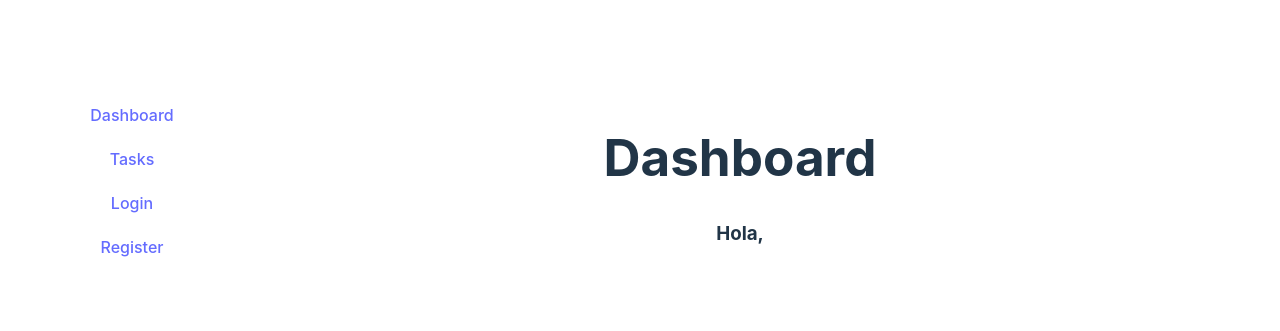
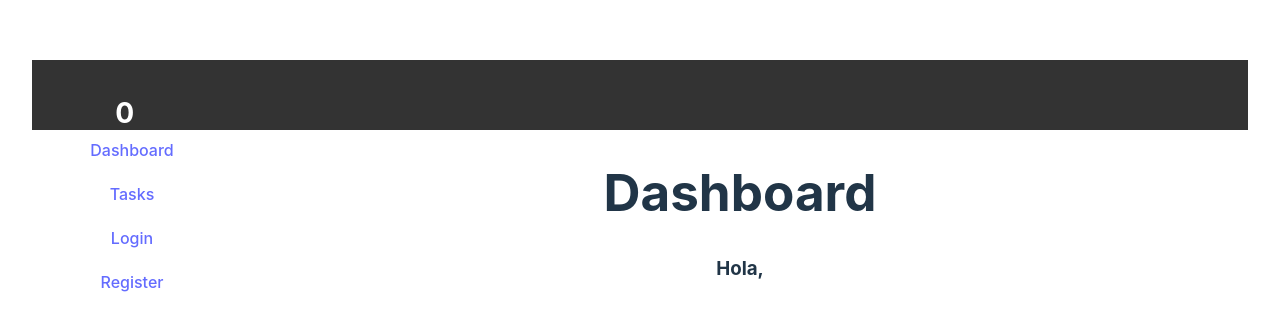
Before and after one commit to VictorOctavio/vue-js, a Vue app: page / in a window 1280 px wide. Shown: the part 219-550 px from the top of the page. Built offline with nearby package versions, Linux system fonts and the light colour scheme; no server answers.

Commit message:
peticiones http

```diff
--- a/package.json
+++ b/package.json
@@ -10,6 +10,7 @@
   },
   "dependencies": {
     "@vee-validate/yup": "^4.14.7",
+    "axios": "^1.7.8",
     "pinia": "^2.2.6",
     "vee-validate": "^4.14.7",
     "vue": "^3.5.12",
@@ -20,5 +21,6 @@
     "typescript": "~5.6.2",
     "vite": "^5.4.10",
     "vue-tsc": "^2.1.8"
-  }
+  },
+  "packageManager": "yarn@1.22.22+sha512.a6b2f7906b721bba3d67d4aff083df04dad64c399707841b7acf00f6b133b7ac24255f2652fa22ae3534329dc6180534e98d17432037ff6fd140556e2bb3137e"
 }
--- a/src/ui/App.vue
+++ b/src/ui/App.vue
@@ -1,4 +1,5 @@
 <template>
+  <Header></Header>
   <div class="wrapper">
     <Sidebar v-if="token" />
     <router-view />
@@ -7,6 +8,8 @@
 
 <script setup lang="ts">
   import Sidebar from './components/Sidebar.vue';
+  import Header from './components/Header.vue';
+
   import { ref } from 'vue';
 
   const token = ref<string | null>('asdas');
--- /dev/null
+++ b/src/ui/components/Header.vue
@@ -0,0 +1,28 @@
+<template>
+    <header class="header">
+        <div class="header-title">Temp acutal: <Weather :temp="10"/> </div>
+    </header>
+</template>
+
+<script setup lang="ts">
+    // @ts-ignore
+    import Weather from './Weather.vue';
+</script>
+
+<style scoped>
+    .header {
+        display: flex;
+        justify-content: space-between;
+        align-items: center;
+        height: 50px;
+        background-color: #333;
+        padding: 10px 20px;
+        position: sticky;
+        top: 0;
+        color: white;
+    }
+
+    .header-title {
+        font-size: 1.5rem;
+    }
+</style>
--- /dev/null
+++ b/src/ui/components/Weather.vue
@@ -0,0 +1,20 @@
+<template>
+    <h3>{{ weather.weather.temperature }}</h3>
+</template>
+
+<script setup lang="ts">
+    import { useWeather } from '../composables/useWeather';
+    import { onMounted } from 'vue';
+    import { useWeatherStore } from '../stores/weatherStore';
+
+    const weather = useWeatherStore();
+
+    onMounted(() => {
+        useWeather();
+    });
+
+</script>
+
+<style scoped>
+
+</style>
--- /dev/null
+++ b/src/ui/composables/useWeather.ts
@@ -0,0 +1,11 @@
+import { useWeatherStore } from "../stores/weatherStore";
+import { getTemperature } from "../helpers/getWeather";
+
+export const useWeather = async () => {
+
+    const { setTepmerature } = useWeatherStore();
+    const temperature = await getTemperature();
+
+    // set the temperature in the store
+    setTepmerature(temperature)
+};
--- /dev/null
+++ b/src/ui/helpers/getWeather.ts
@@ -0,0 +1,8 @@
+import axios from "axios"
+
+const API_URL = 'https://api.open-meteo.com/v1/forecast?latitude=-27.4678&longitude=-58.8344&hourly=temperature_2m'
+
+export const getTemperature = async () => {
+    const response = await axios.get(API_URL);
+    return response.data.hourly.temperature_2m[0];
+}
--- a/src/ui/modules/register/stores/registerStore.ts
+++ b/src/ui/modules/register/stores/registerStore.ts
@@ -15,7 +15,8 @@ export const useRegisterStore = defineStore('register', () => {
 
 
     const saveRegisterForm = (form: RegisterForm) => {
-        registerForm.value = form;
+        registerForm.value.email = form.email;
+        registerForm.value.nickname = form.nickname;
     }
 
 
--- a/src/ui/modules/register/views/RegisterView.vue
+++ b/src/ui/modules/register/views/RegisterView.vue
@@ -15,6 +15,8 @@
             </div>
             <button type="submit">Register</button>
         </Form>
+
+        <p>{{ registerForm.email }} - {{ registerForm.nickname }}</p>
     </div>
 </template>
 
@@ -23,7 +25,7 @@
     import { validationSchema } from '../schemas/validationSchema';
     import { useRegisterStore } from '../stores/registerStore';
 
-    const { saveRegisterForm } = useRegisterStore();
+    const { saveRegisterForm, registerForm } = useRegisterStore();
 
     const onSubmit = (data) => {
         saveRegisterForm(data)
--- /dev/null
+++ b/src/ui/stores/weatherStore.ts
@@ -0,0 +1,22 @@
+import { defineStore } from "pinia";
+import { ref } from "vue";
+
+interface Weather {
+    temperature: number,
+    description: string,
+    icon: string,
+}
+
+export const useWeatherStore = defineStore('weather', () => {
+    const weather = ref<Weather>({
+        temperature: 0,
+        description: '',
+        icon: '',
+    })
+
+    const setTepmerature = (temperature: number) => {
+        weather.value.temperature = temperature;
+    }
+
+    return { weather, setTepmerature }
+})
```
Also changed, not shown: 1 other file (tests, documents, lock files or other folders).
